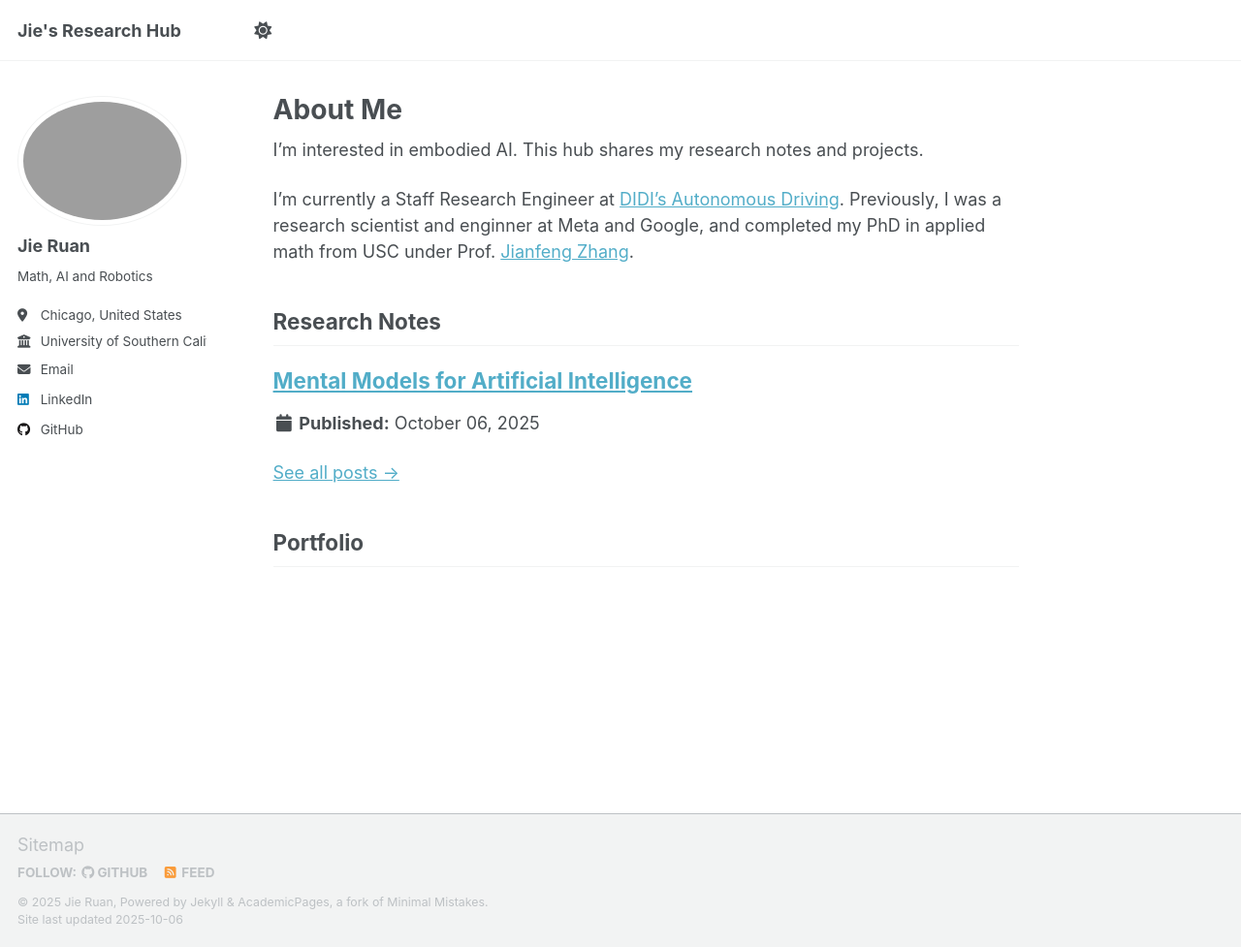
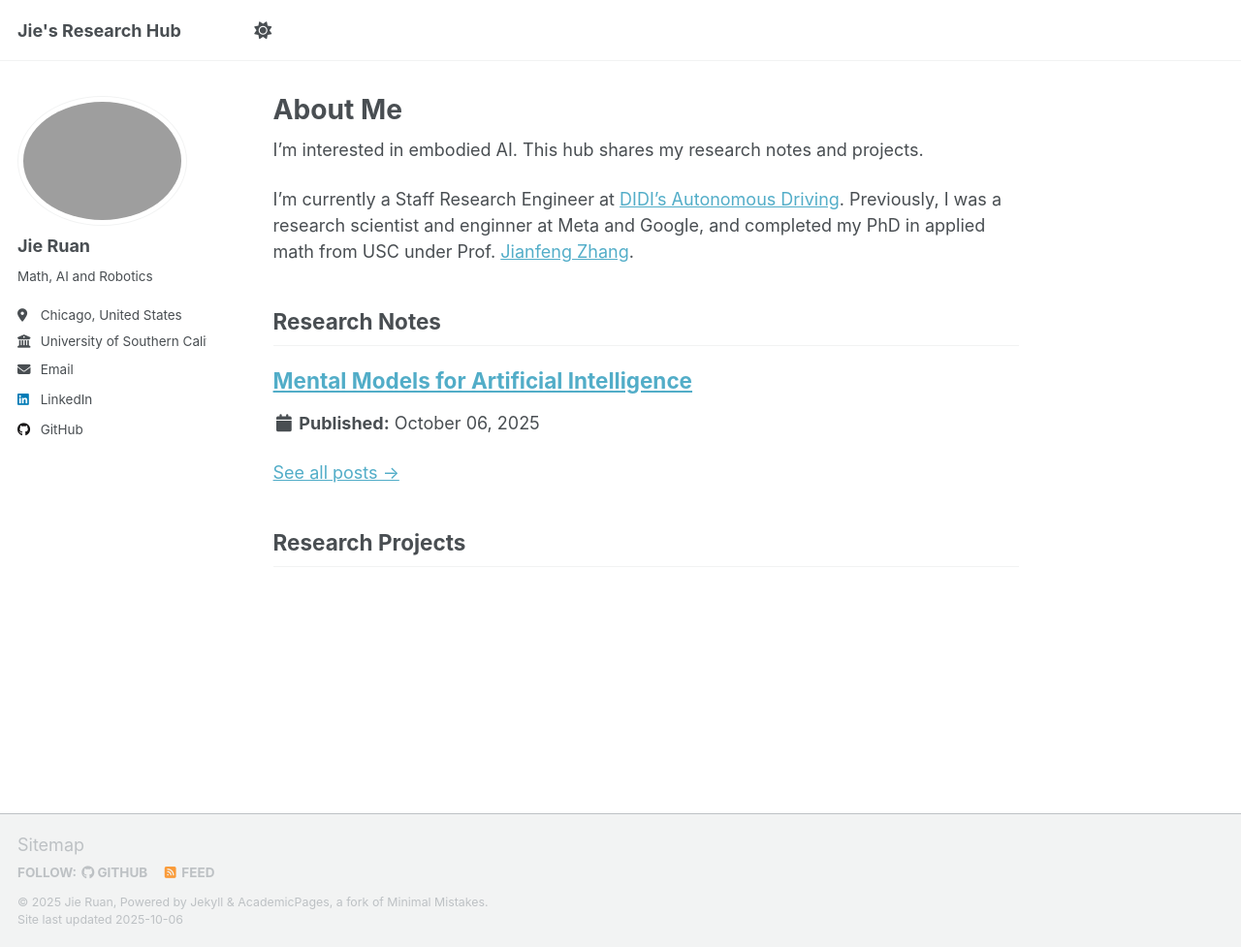
Before and after one commit to jieruan02-cn/jieruan.github.io, a Jekyll site: the page built from _pages/about.md, in a window 1280 px wide and 977 px high. Shown: the whole window at 97% size. Built offline with Jekyll 4.4.1, drawn with Linux system fonts in a browser that asks for light colours; a script that is not in the unit is left out.

Commit message:
Change portfolio to research projects.

```diff
--- a/_pages/about.md
+++ b/_pages/about.md
@@ -21,7 +21,7 @@ I'm currently a Staff Research Engineer at [DIDI's Autonomous Driving](https://w
 
 [See all posts →]({{ '/blog/' | relative_url }})
 
-## Portfolio
+## Research Projects
 
 <!-- This is the front page of a website that is powered by the [Academic Pages template](https://github.com/academicpages/academicpages.github.io) and hosted on GitHub pages. [GitHub pages](https://pages.github.com) is a free service in which websites are built and hosted from code and data stored in a GitHub repository, automatically updating when a new commit is made to the repository. This template was forked from the [Minimal Mistakes Jekyll Theme](https://mmistakes.github.io/minimal-mistakes/) created by Michael Rose, and then extended to support the kinds of content that academics have: publications, talks, teaching, a portfolio, blog posts, and a dynamically-generated CV. Incidentally, these same features make it a great template for anyone that needs to show off a professional template!
 
```
